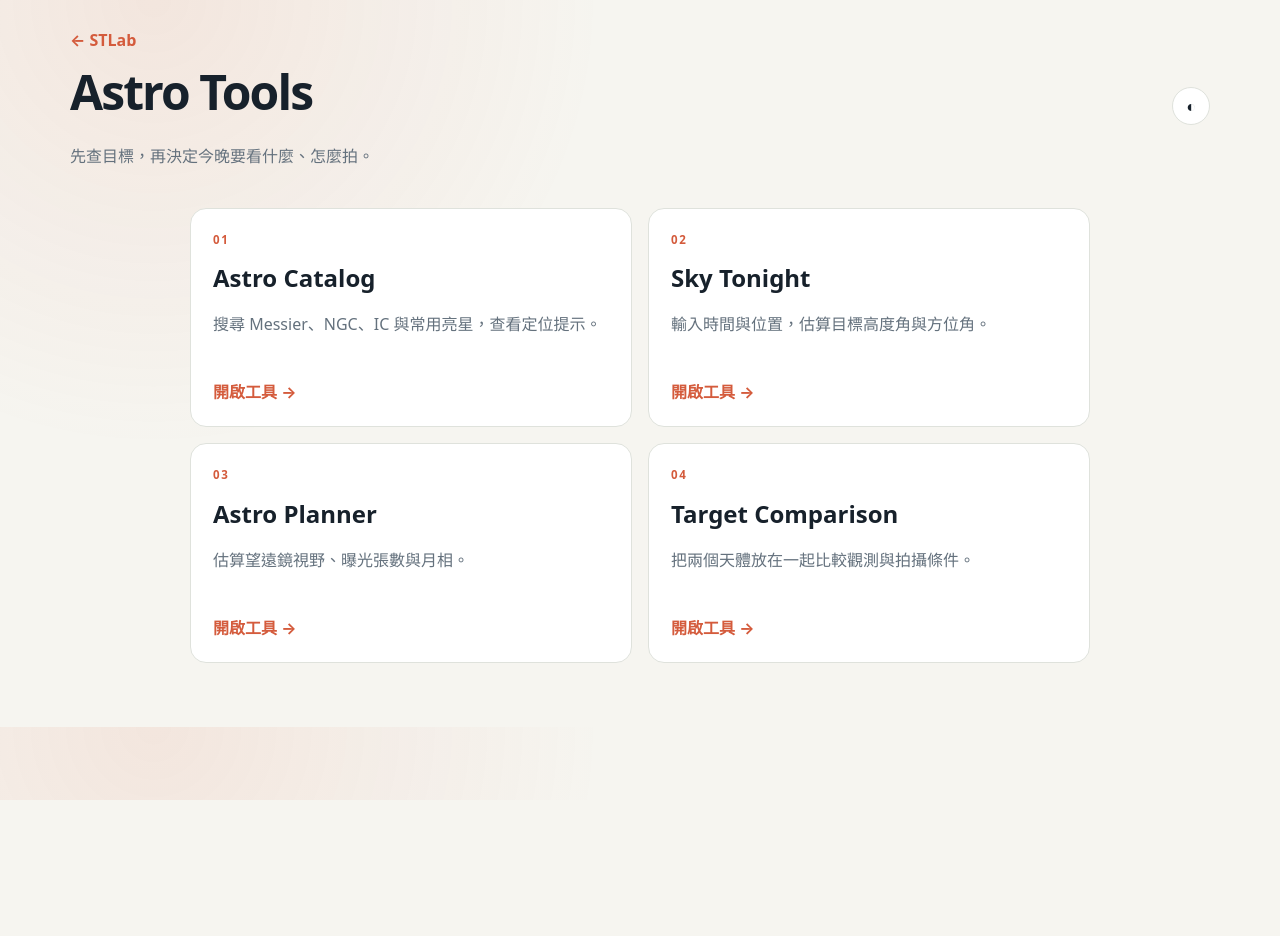
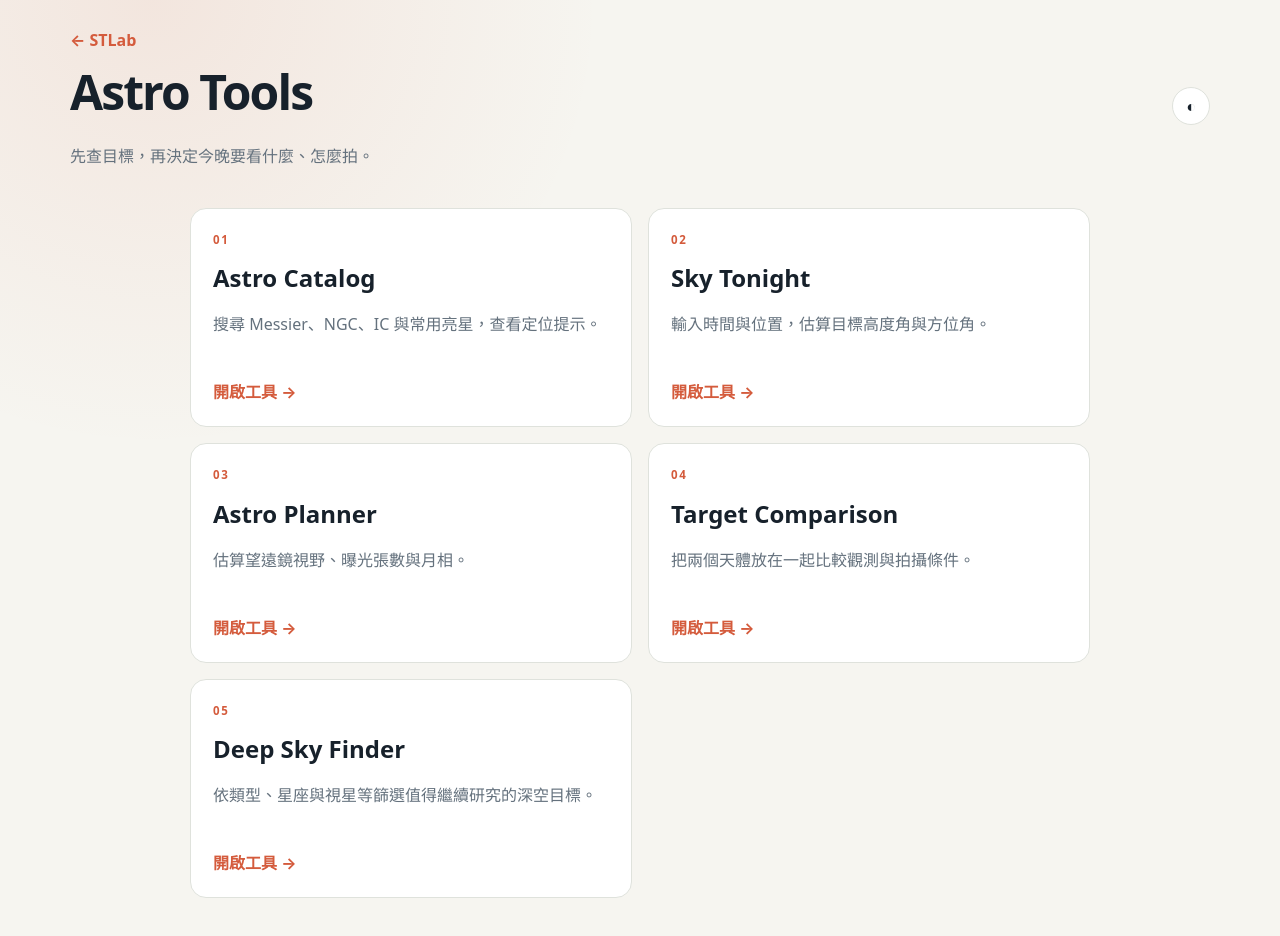
Before and after one commit to oMiki0826o/STLab, a Next.js app: page /astro/tools in a window 1280 px wide. Shown: the top 936 px of the page. Before the commit the page ends 800 px from the top, so only its background shows below. Built offline with nearby package versions, Linux system fonts and the light colour scheme.

Commit message:
補上深空工具入口

```diff
--- a/app/astro/tools/page.tsx
+++ b/app/astro/tools/page.tsx
@@ -5,5 +5,6 @@ const tools=[
   ["Sky Tonight","輸入時間與位置，估算目標高度角與方位角。","/astro/tonight/"],
   ["Astro Planner","估算望遠鏡視野、曝光張數與月相。","/astro/planner/"],
   ["Target Comparison","把兩個天體放在一起比較觀測與拍攝條件。","/astro/compare/"],
+  ["Deep Sky Finder","依類型、星座與視星等篩選值得繼續研究的深空目標。","/astro/deep-sky/"],
 ];
-export default function AstroTools(){return <main className="app"><div className="app-header"><div><Link className="back" href="/">← STLab</Link><h1>Astro Tools</h1><p className="muted">先查目標，再決定今晚要看什麼、怎麼拍。</p></div><ThemeToggle/></div><section className="astro-tools-grid">{tools.map(([title,description,href],index)=><Link className="astro-tool-card" href={href} key={title}><span className="eyebrow">0{index+1}</span><h2>{title}</h2><p>{description}</p><span className="arrow">開啟工具 →</span></Link>)}</section></main>}
+export default function AstroTools(){return <main className="app"><div className="app-header"><div><Link className="back" href="/">← STLab</Link><h1>Astro Tools</h1><p className="muted">先查目標，再決定今晚要看什麼、怎麼拍。</p></div><ThemeToggle/></div><section className="astro-tools-grid">{tools.map(([title,description,href],index)=><Link className="astro-tool-card" href={href} key={title}><span className="eyebrow">{String(index+1).padStart(2,"0")}</span><h2>{title}</h2><p>{description}</p><span className="arrow">開啟工具 →</span></Link>)}</section></main>}
```
